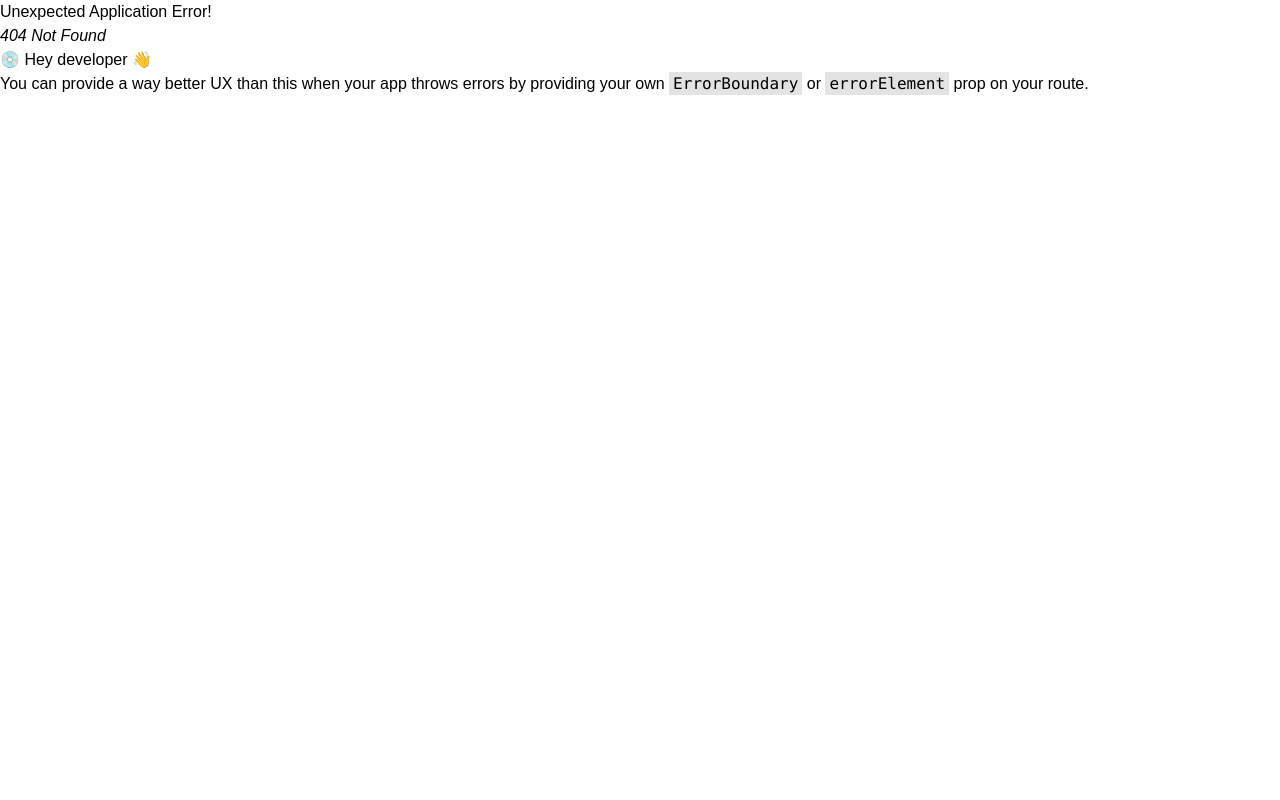
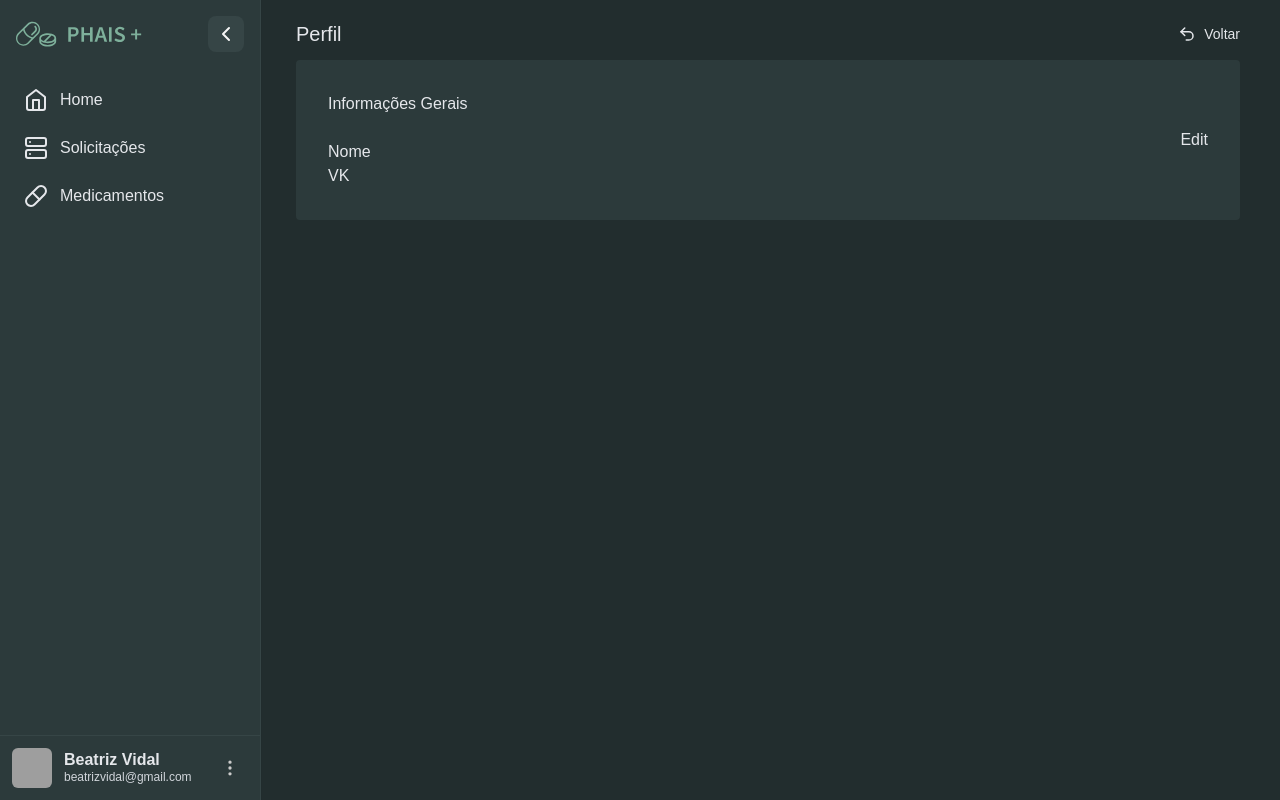
Before and after one commit to yagowb/phais-plus, a React (Vite) app in the folder client/: page /perfil in a window 1280 px wide. Before the commit this address had no page. Built offline with nearby package versions, Linux system fonts and the light colour scheme; grey boxes are pictures that could not be loaded.

Commit message:
:sparkles: feat: Criando componentes e iniciando pagina de perfil

```diff
--- /dev/null
+++ b/client/src/components/ProfileDiv/index.jsx
@@ -0,0 +1,7 @@
+export const ProfileDiv = ({title, children})=> {
+    return <div className="grid grid-cols-[9fr_minmax(200px,_1fr)] grid-rows-2">
+        <div className="bg-blue">{title}</div>
+        <div className="flex items-center justify-end bg-yellow row-span-2">Edit</div>
+        <div className="bg-red">{children}</div>
+    </div>
+}
--- /dev/null
+++ b/client/src/components/ProfileInput/index.jsx
@@ -0,0 +1,3 @@
+export const ProfileInput = ({label, content})=> {
+    return <div><label htmlFor={label}>{label}</label><p>{content}</p></div>
+}
--- a/client/src/components/Sidebar/index.jsx
+++ b/client/src/components/Sidebar/index.jsx
@@ -1,7 +1,7 @@
 import {
   MoreVertical,
-  ChevronLast,
-  ChevronFirst,
+  ChevronRight,
+  ChevronLeft,
   Home,
   Server,
   Pill,
@@ -36,9 +36,9 @@ export default function Sidebar({ setIsExpanded }) {
           className="p-1.5 rounded-lg bg-bg-layer hover:bg-bg-layer-hover"
         >
           {expanded ? (
-            <ChevronFirst color="#f5f5f5" />
+            <ChevronLeft color="#f5f5f5" />
           ) : (
-            <ChevronLast color="#f5f5f5" />
+            <ChevronRight color="#f5f5f5" />
           )}
         </button>
       </div>
--- a/client/src/main.jsx
+++ b/client/src/main.jsx
@@ -9,6 +9,7 @@ import Detalhes from "./pages/Detalhes";
 import Solicitacoes from "./pages/Solicitacoes";
 import Home from "./pages/Home";
 import Admin from "./pages/Admin/Requisicoes";
+import Perfil from "./pages/Perfil";
 
 import { Toaster } from "react-hot-toast";
 
@@ -49,6 +50,10 @@ const router = createBrowserRouter([
     path: "/admin",
     element: <Admin />,
   },
+  {
+    path: "/perfil",
+    element: <Perfil />
+  }
 ]);
 
 ReactDOM.createRoot(document.getElementById("root")).render(
--- /dev/null
+++ b/client/src/pages/Perfil/index.jsx
@@ -0,0 +1,20 @@
+import { Link } from "react-router-dom";
+import BaseLayout from "../../components/BaseLayout";
+import { ProfileDiv } from "../../components/ProfileDiv";
+import { ProfileInput } from "../../components/ProfileInput";
+
+function Perfil() {
+    return(
+        <BaseLayout pageName="Perfil" backPath="/perfil" style="p-8">
+        <div>
+            <ProfileDiv title="Informações Gerais">
+                <div>
+                    <ProfileInput label={"Nome"} content={"VK"}/>
+                </div>
+            </ProfileDiv>
+        </div>
+        </BaseLayout>
+    )
+}
+
+export default Perfil;
```
